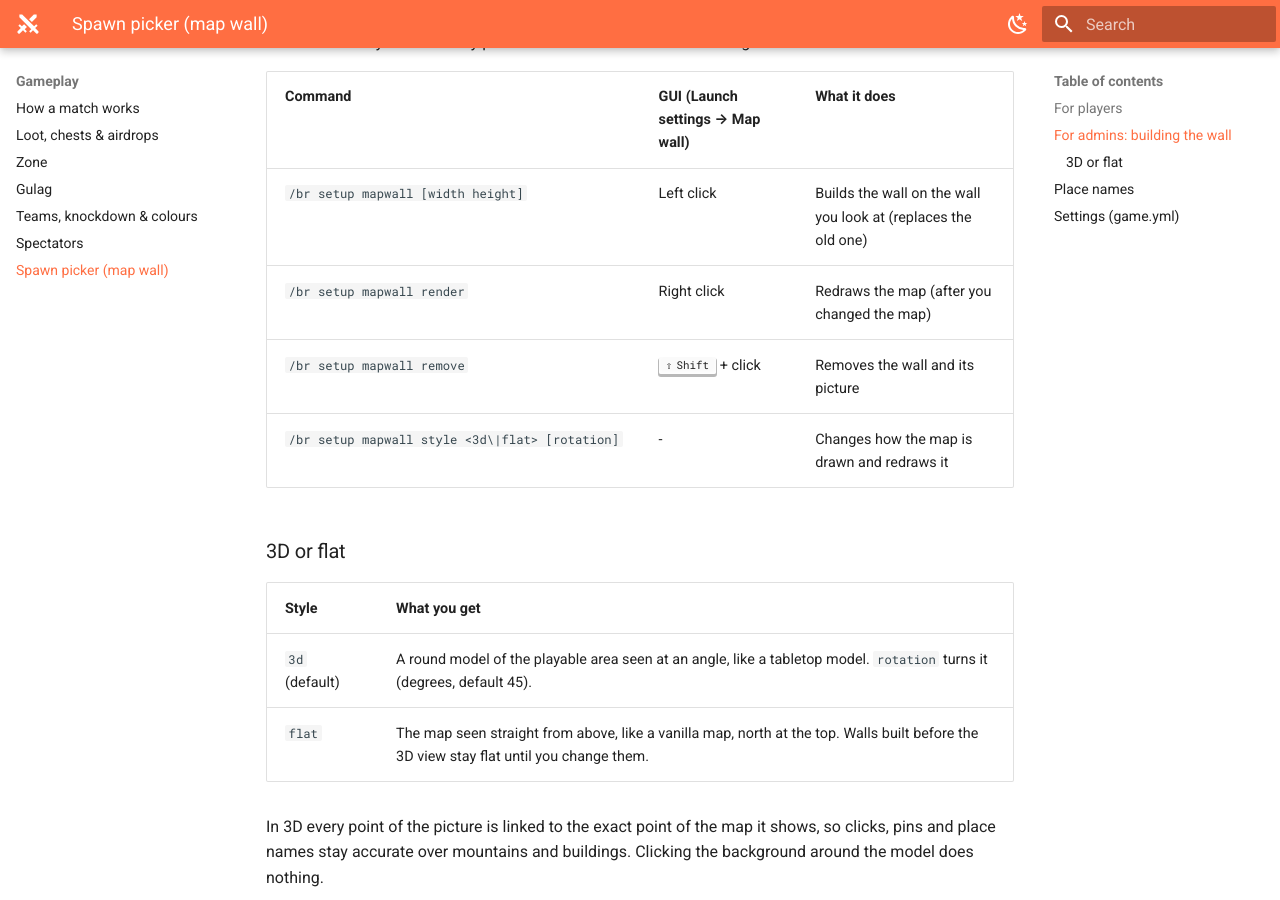
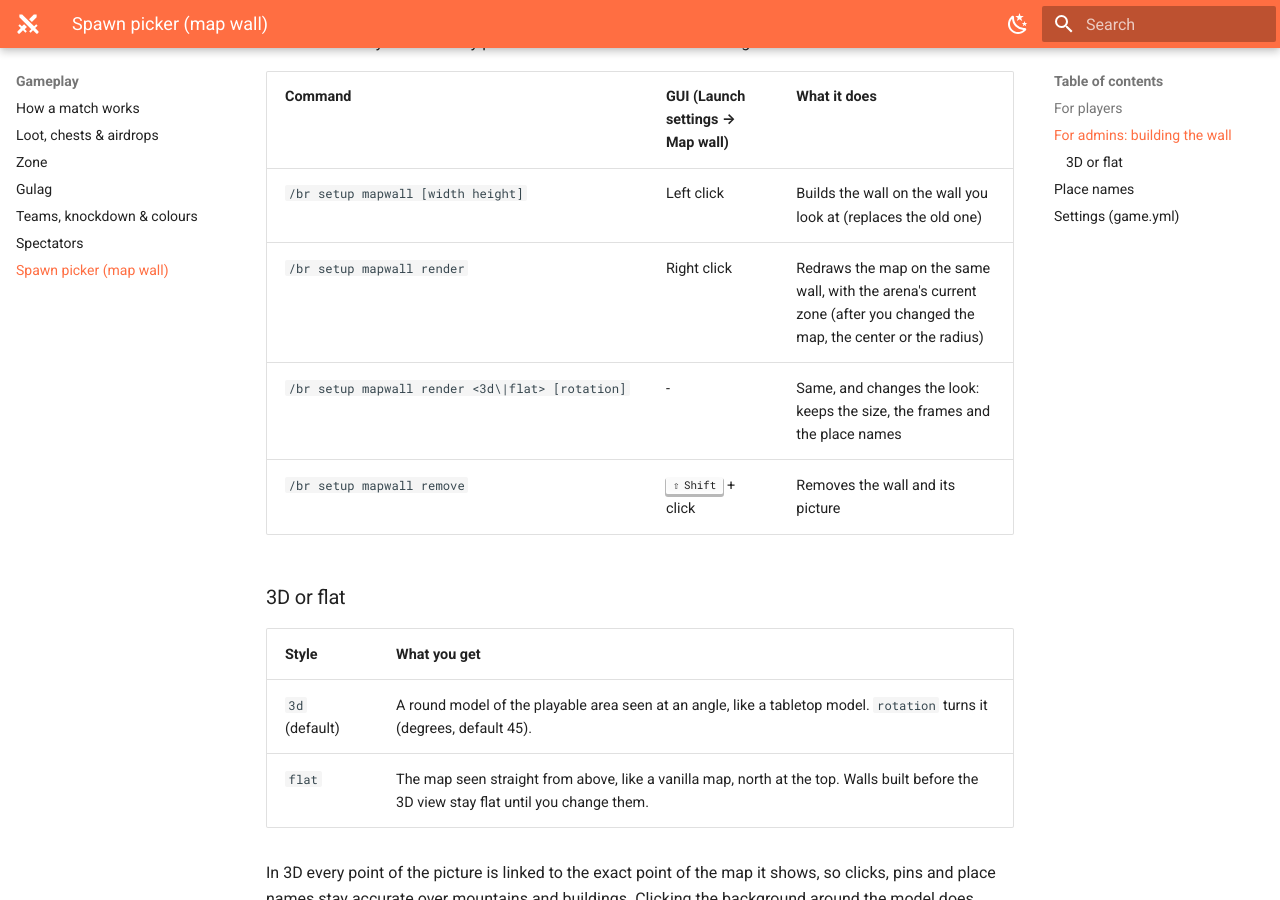
Before and after one commit to Giuseppe-Marco/mrtbattleroyale-wiki, an MkDocs documentation site: the page built from docs/gameplay/map-wall.md, in a window 1280 px wide and 900 px high, scrolled down 1154 px. Built offline with MkDocs 1.6.1 and Material for MkDocs 9.7.7, drawn with Linux system fonts in a browser that asks for light colours.

Commit message:
Map wall: render with style flag
Co-Authored-By: Claude Opus 5.5 <noreply@anthropic.com>

```diff
--- a/docs/gameplay/map-wall.md
+++ b/docs/gameplay/map-wall.md
@@ -27,9 +27,9 @@ Every frame needs a **solid block behind it** and **free space in front**: if so
 | Command | GUI (Launch settings → Map wall) | What it does |
 |---|---|---|
 | `/br setup mapwall [width height]` | Left click | Builds the wall on the wall you look at (replaces the old one) |
-| `/br setup mapwall render` | Right click | Redraws the map (after you changed the map) |
+| `/br setup mapwall render` | Right click | Redraws the map on the same wall, with the arena's current zone (after you changed the map, the center or the radius) |
+| `/br setup mapwall render <3d\|flat> [rotation]` | - | Same, and changes the look: keeps the size, the frames and the place names |
 | `/br setup mapwall remove` | ++shift++ + click | Removes the wall and its picture |
-| `/br setup mapwall style <3d\|flat> [rotation]` | - | Changes how the map is drawn and redraws it |
 
 ### 3D or flat
 
```
Also changed, not shown: docs/changelog.md (+1 -1 lines), docs/reference/commands.md (+1 -1 lines).
